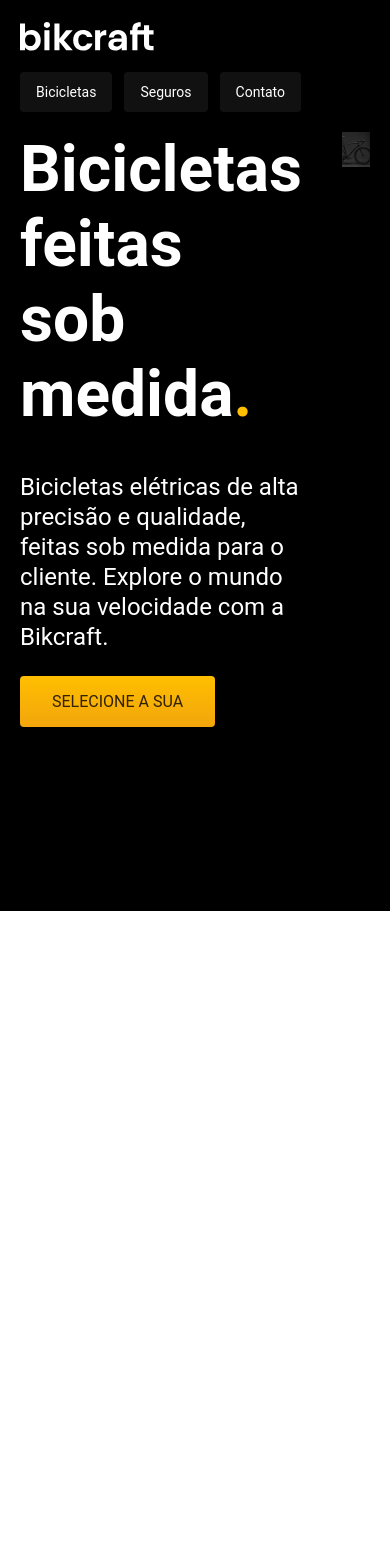
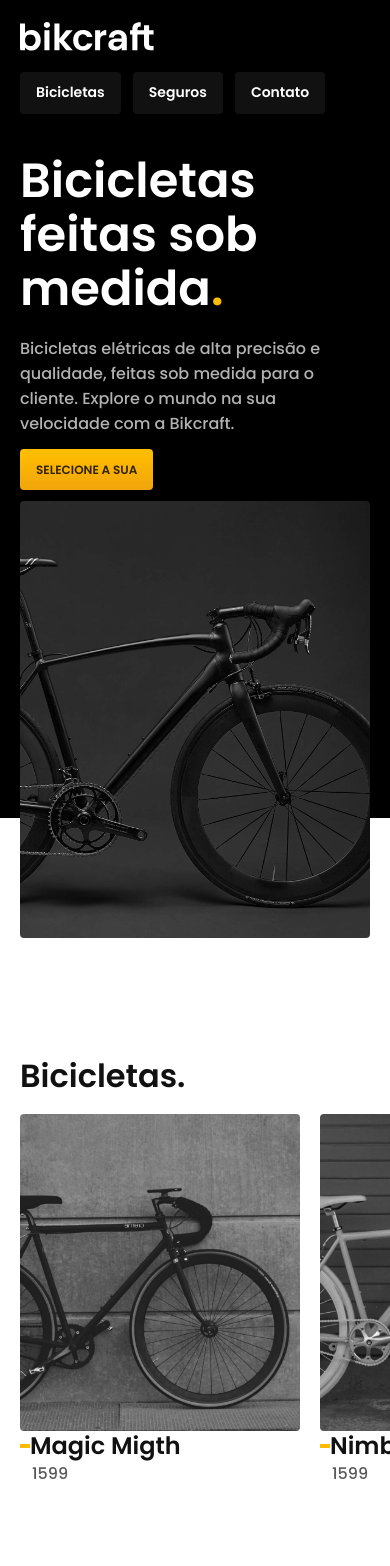
Before and after one commit to Daniel2Silva/bikcraft, a plain HTML site: page index.html in a window 390 px wide. Before the commit the page ends 911 px from the top, so only its background shows below. Drawn offline with Linux system fonts and the light colour scheme.

Commit message:
continando a criação do site

```diff
--- a/css/global.css
+++ b/css/global/global.css
@@ -20,4 +20,5 @@ ul, a{
 img{
     max-width: 100%;
     display: block;
+    border-radius: 4px;
 }
--- a/css/header.css
+++ b/css/header/header.css
@@ -78,5 +78,10 @@
     .header-menu{
         gap: 12px;
     }
-
+    .header-menu a:hover:after{
+        display: none;
+    }
+    .introducao img{
+        height: 300px;
+    }
 }
--- /dev/null
+++ b/css/home/bicicletas.css
@@ -0,0 +1,56 @@
+.bicicletas-lista {
+    padding: 120px 0;
+}
+
+.bicicletas-lista ul {
+    display: flex;
+    max-width: 1400px;
+    gap: 40px;
+    margin: 0 auto;
+    padding: 0 20px 20px 20px;
+    overflow-x: auto;
+    -webkit-overflow-scrolling: touch;
+}
+
+.bicicletas-lista li {
+    flex: 1;
+    min-width: 280px;
+}
+
+
+.bicicletas-lista h2 {
+    max-width: 1200px;
+    margin: 0 auto;
+    padding: 0 20px;
+    padding-bottom: 20px;
+}
+
+
+.bicicletas-lista li span {
+    padding-left: 12px;
+}
+
+
+.bicicletas-lista h3 {
+    display: flex;
+    align-items: center;
+}
+
+.bicicletas-lista h3::before {
+    content: '';
+    display: inline-block;
+    height: 4px;
+    width: 2px;
+    background: var(--cor-p1);
+    padding-left: 8px;
+}
+
+
+@media(max-width:800px){
+    .bicicletas-lista {
+        padding-bottom: 60px;
+    }
+    .bicicletas-lista ul{
+        gap: 20px;
+    }
+}
--- /dev/null
+++ b/css/home/introducao.css
@@ -0,0 +1,90 @@
+.introducao-bg{
+    background: #000000;
+    color: #ffffff;
+    box-shadow: inset 0 -120px #ffffff;
+}
+
+.introducao{
+    display: grid;
+    max-width: 1200px;
+    padding: 0 20px;
+    margin: 0 auto;
+    grid-template-columns: 1fr 1fr;
+    justify-content: center;
+    gap: 0 40px;
+}
+
+.introducao-item{
+    align-self: end;
+    margin-bottom: 200px;
+}
+.introducao h1 span{
+    color: #FFBF00;
+
+}
+
+.introducao h1{
+    margin-bottom: 40px;
+}
+
+.introducao p{
+    margin-bottom: 40px;
+}
+
+.botao{
+    color: #332200;
+    background: linear-gradient( #FFBF00, #F2A50C);
+    padding: 1rem 2rem;
+    font-size: 1rem;
+    border-radius: 4px;
+    text-transform: uppercase;
+    margin-bottom: 40px;
+}
+
+
+.introducao img{
+    height: 100%;
+    object-fit: cover;
+}
+
+
+@media(max-width:1200px){
+    .introducao h1{
+        font-size: 48px;
+        padding-top: 20px;
+    }
+    .introducao p{
+        font-size: 16px;
+    }
+}
+
+@media(max-width:800px){
+
+    .introducao{
+        grid-template-columns: 1fr;
+
+    }
+    .introducao-item{
+        margin-bottom: 20px;
+    }
+
+
+    .introducao h1{
+        font-size: 48px;
+    }
+}
+
+
+@media(max-width:600px){
+    .introducao p{
+        margin-bottom: 20px;
+
+    }
+    .introducao h1{
+        margin-bottom: 20px;
+    }
+    .botao{
+        font-size: 12px;
+        padding: 12px 16px;
+    }
+}
--- a/css/main.css
+++ /dev/null
@@ -1,43 +0,0 @@
-.introducao-bg{
-    background: #000000;
-    color: #ffffff;
-}
-
-.introducao{
-    display: grid;
-    max-width: 1200px;
-    padding: 0 20px;
-    margin: 0 auto;
-    grid-template-columns: 1fr 1fr;
-    justify-content: center;
-    gap: 0 40px;
-}
-
-.introducao-item{
-    align-self: end;
-    margin-bottom: 200px;
-}
-.introducao h1 span{
-    color: #FFBF00;
-
-}
-
-.introducao h1{
-    margin-bottom: 40px;
-    font-size: 64px;
-}
-
-.introducao p{
-    margin-bottom: 40px;
-    font-size: 1.5rem;
-    line-height: 1.25;
-}
-
-.botao{
-    color: #332200;
-    background: linear-gradient( #FFBF00, #F2A50C);
-    padding: 1rem 2rem;
-    font-size: 1rem;
-    border-radius: 4px;
-    text-transform: uppercase;
-}
--- a/css/style.css
+++ b/css/style.css
@@ -1,3 +1,11 @@
-@import url(global.css);
-@import url(header.css);
-@import url(main.css);
+@import url(./global/global.css);
+@import url(./header/header.css);
+
+/* Utilidades */
+@import url(./utiliddes/componentes.css);
+@import url(./utiliddes/tipografia.css);
+@import url(./utiliddes/cores.css);
+
+/* home */
+@import url(./home/introducao.css);
+@import url(./home/bicicletas.css);
--- /dev/null
+++ b/css/utiliddes/componentes.css
@@ -0,0 +1,8 @@
+.botao{
+    color: #332200;
+    background: linear-gradient( #FFBF00, #F2A50C);
+    padding: 1rem 2rem;
+    font: 600 2rem/1.25 "Poppins", sans-serif;
+    border-radius: 4px;
+    text-transform: uppercase;
+}
--- /dev/null
+++ b/css/utiliddes/cores.css
@@ -0,0 +1,75 @@
+:root {
+    --cor-0: #ffffff;
+    --cor-1: #f7f7f7;
+    --cor-2: #ededed;
+    --cor-3: #dedede;
+    --cor-4: #cccccc;
+    --cor-5: #b2b2b2;
+    --cor-6: #9c9c9c;
+    --cor-7: #717171;
+    --cor-8: #595959;
+    --cor-9: #404040;
+    --cor-10: #2e2e2e;
+    --cor-11: #111111;
+    --cor-12: #000000;
+    --cor-p1: #ffbb00;
+    --cor-p2: #e4a30b;
+    --cor-p3: #a66f00;
+    --cor-p4: #664400;
+    --cor-p5: #332200;
+  }
+
+  .cor-0 {
+    color: var(--cor-0);
+  }
+  .cor-1 {
+    color: var(--cor-1);
+  }
+  .cor-2 {
+    color: var(--cor-2);
+  }
+  .cor-3 {
+    color: var(--cor-3);
+  }
+  .cor-4 {
+    color: var(--cor-4);
+  }
+  .cor-5 {
+    color: var(--cor-5);
+  }
+  .cor-6 {
+    color: var(--cor-6);
+  }
+  .cor-7 {
+    color: var(--cor-7);
+  }
+  .cor-8 {
+    color: var(--cor-8);
+  }
+  .cor-9 {
+    color: var(--cor-9);
+  }
+  .cor-10 {
+    color: var(--cor-9);
+  }
+  .cor-11 {
+    color: var(--cor-11);
+  }
+  .cor-12 {
+    background-color: var(--cor-12);
+  }
+  .cor-p1 {
+    color: var(--cor-p1);
+  }
+  .cor-p2 {
+    color: var(--cor-p2);
+  }
+  .cor-p3 {
+    color: var(--cor-p3);
+  }
+  .cor-p4 {
+    color: var(--cor-p4);
+  }
+  .cor-p5 {
+    color: var(--cor-p5);
+  }
--- /dev/null
+++ b/css/utiliddes/tipografia.css
@@ -0,0 +1,78 @@
+
+.font-1-xs {
+    font: 500 0.75rem/1.35 "Poppins", sans-serif;
+  }
+
+  .font-2-xs {
+    font: 400 0.875rem/1.43 "Roboto", sans-serif;
+  }
+
+  .font-1-s {
+    font: 500 1rem/1.5 "Poppins", sans-serif;
+  }
+
+  .font-2-s {
+    font: 400 1rem/1.5 "Roboto", sans-serif;
+  }
+
+  .font-1-m,
+  .font-1-m-b {
+    font: 500 1.125rem/1.35 "Poppins", sans-serif;
+  }
+
+  .font-1-m-b {
+    font-weight: 600;
+  }
+
+  .font-2-m {
+    font: 500 1.125rem/1.35 "Roboto", sans-serif;
+  }
+
+  .font-1-l {
+    font: 500 1.5rem/1.5 "Poppins", sans-serif;
+  }
+
+  .font-2-l,
+  .font-2-l-b {
+    font: 400 1.5rem/1.5 "Roboto", sans-serif;
+  }
+
+  .font-2-l-b {
+    font-weight: 500;
+    letter-spacing: 0.015em;
+    text-transform: uppercase;
+  }
+
+  .font-1-xl {
+    font: 600 2rem/1.25 "Poppins", sans-serif;
+  }
+
+  .font-2-xl {
+    font: 500 2rem/1.25 "Roboto", sans-serif;
+  }
+
+  .font-1-xxl {
+    font: 600 4rem/1.125 "Poppins", sans-serif;
+  }
+
+  @media (max-width: 1200px) {
+    .font-1-xxl {
+      font-size: 3rem;
+    }
+    .font-2-l {
+      font-size: 1.125rem;
+    }
+    .font-2-l-b {
+      font-size: 1.125rem;
+    }
+  }
+
+  @media (max-width: 800px) {
+    .font-1-xxl {
+      font-size: 2rem;
+    }
+    .font-1-xl,
+    .font-2-xl {
+      font-size: 1.5rem;
+    }
+  }
--- a/index.html
+++ b/index.html
@@ -5,13 +5,19 @@
     <meta name="viewport" content="width=device-width, initial-scale=1.0" />
     <title>Bikcraft</title>
     <link rel="stylesheet" href="./css/style.css" />
+    <link rel="preconnect" href="https://fonts.googleapis.com" />
+    <link rel="preconnect" href="https://fonts.gstatic.com" crossorigin />
+    <link
+      href="https://fonts.googleapis.com/css2?family=Poppins:wght@500;600&family=Roboto:wght@500&display=swap"
+      rel="stylesheet"
+    />
   </head>
   <body>
     <header class="header-bg">
       <div class="header">
         <a href=""><img src="./img/bikcraft.svg" alt="logo-bikcraft" /></a>
         <nav aria-label="primaria">
-          <ul class="header-menu">
+          <ul class="header-menu font-1-xl cor-0">
             <li><a href="./bicicletas.html">Bicicletas</a></li>
             <li><a href=".seguros/.html">Seguros</a></li>
             <li><a href="./contato.html">Contato</a></li>
@@ -22,8 +28,10 @@
     <main class="introducao-bg">
       <div class="introducao">
         <div class="introducao-item">
-          <h1>Bicicletas feitas sob medida<span>.</span></h1>
-          <p>
+          <h1 class="font-1-xxl cor-0">
+            Bicicletas feitas sob medida<span>.</span>
+          </h1>
+          <p class=".font-2-xs cor-5">
             Bicicletas elétricas de alta precisão e qualidade, feitas sob medida
             para o cliente. Explore o mundo na sua velocidade com a Bikcraft.
           </p>
@@ -34,5 +42,31 @@
         </div>
       </div>
     </main>
+    <article class="bicicletas-lista">
+      <h2 class="font-1-xxl cor-11"> Bicicletas<span>.</span> </h2>
+      <ul>
+        <a href="">
+          <li>
+            <img src="./img/bicicletas/magic-home.jpg" alt="" />
+            <h3 class="font-1-xl  cor-11">Magic Migth</h3>
+            <span class="cor-8">1599</span>
+          </li>
+        </a>
+        <a href="">
+          <li>
+            <img src="./img/bicicletas/nebula-home.jpg" alt="" />
+            <h3 class="font-1-xl cor-11">Nimbus Stark</h3>
+            <span class="cor-8">1599</span>
+          </li>
+        </a>
+        <a href="">
+          <li>
+            <img src="./img/bicicletas/nimbus-home.jpg" alt="" />
+            <h3 class="font-1-xl cor-11">Nenula Comisc</h3>
+            <span class="cor-8">1599</span>
+          </li>
+        </a>
+      </ul>
+    </article>
   </body>
 </html>
```
